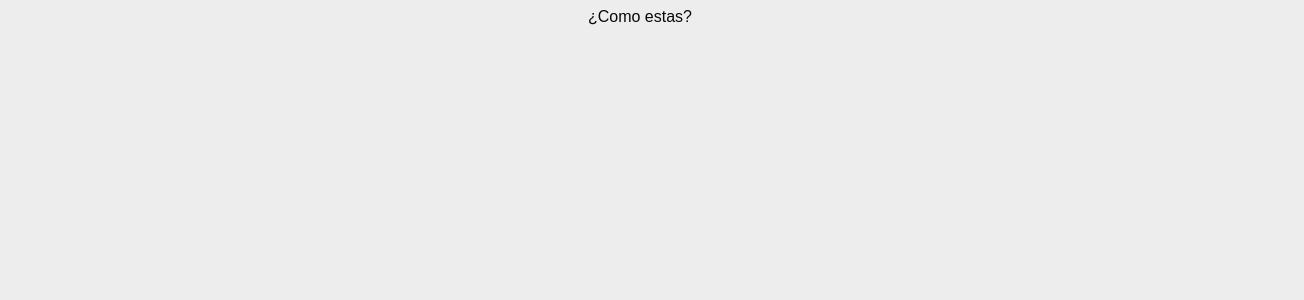
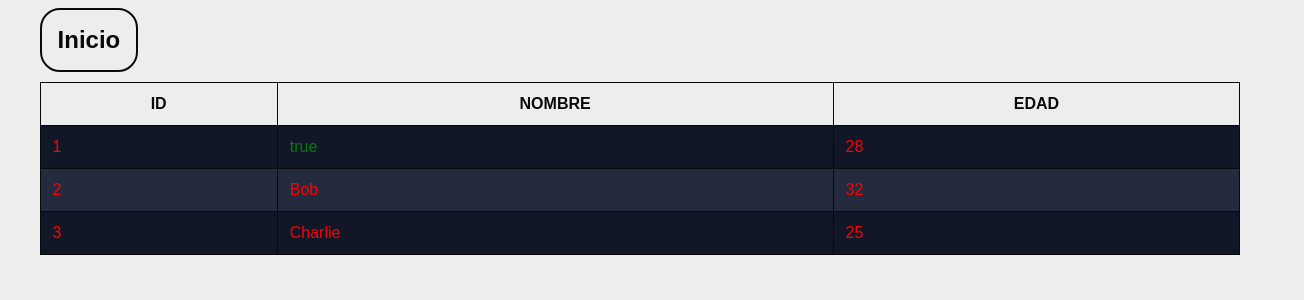
Before and after one commit to DarkyAmagai/ProyectoEstructurasDiscretas, a Next.js app: page /algoritmos/tablasdeverdad in a window 1280 px wide. Shown: the top 300 px of the page, 1304 px wide, since content can reach past the window. Built offline with nearby package versions, Linux system fonts and the light colour scheme.

Commit message:
Added a table component. TODO: Table Logic

```diff
--- /dev/null
+++ b/src/components/Table.jsx
@@ -0,0 +1,61 @@
+export default function Table() {
+    const datos = [
+        {id: 1, nombre: 'true', edad: 28},
+        {id: 2, nombre: 'Bob', edad: 32},
+        {id: 3, nombre: 'Charlie', edad: 25}
+    ];
+    const columnas = datos.length > 0 ? Object.keys(datos[0]) : [];
+
+    return (
+        <table style={{
+            borderCollapse: 'collapse',
+            width: '95%',
+            borderRadius: '50%'
+        }}>
+            {/* Cabecera */}
+            <thead>
+            <tr style={{
+                backgroundColor: 'var(--background)'
+            }}>
+                {columnas.map((columna, index) => (
+                    <th
+                        key={index}
+                        style={{
+                            padding: '12px',
+                            border: '1px solid var(--foreground)',
+                            textAlign: 'center'
+                        }}
+                    >
+                        {columna.toUpperCase()}
+                    </th>
+                ))}
+            </tr>
+            </thead>
+
+            {/* Cuerpo */}
+            <tbody>
+            {datos.map((fila, filaIndex) => (
+                <tr
+                    key={filaIndex}
+                    style={{
+                        backgroundColor: filaIndex % 2 === 0 ? '#111727' : '#252b3e'
+                    }}
+                >
+                    {columnas.map((columna, columnaIndex) => (
+                        <td
+                            key={columnaIndex}
+                            style={{
+                                padding: '12px',
+                                border: '1px solid var(--foreground)',
+                                color: fila[columna] === 'true' ? 'green' : 'red',
+                            }}
+                        >
+                            {fila[columna]}
+                        </td>
+                    ))}
+                </tr>
+            ))}
+            </tbody>
+        </table>
+    );
+}
--- a/src/pages/algoritmos/tablasdeverdad.jsx
+++ b/src/pages/algoritmos/tablasdeverdad.jsx
@@ -1,7 +1,20 @@
 import GlobalStyles from '../../styles/globals.module.css';
+import Table from '../../components/Table.jsx';
+import Link from 'next/link';
 
 export default function Home() {
     return (
-        <div className={GlobalStyles.mainContainer}>¿Como estas?</div>
+        <div className={GlobalStyles.mainContainer}>
+            <div style={{
+                display: 'flex',
+                flexDirection: 'row',
+                justifyContent: 'left',
+                paddingLeft: '5%',
+                width: '100%'
+            }}>
+                <Link href={'/'}>Inicio</Link>
+            </div>
+            <Table></Table>
+        </div>
     )
 }
```
Also changed, not shown: src/logic/TruthTableLogic.js (added, +40 -0 lines), src/components/TruthTable.jsx (added), src/styles/TruthTable.module.css (added).
